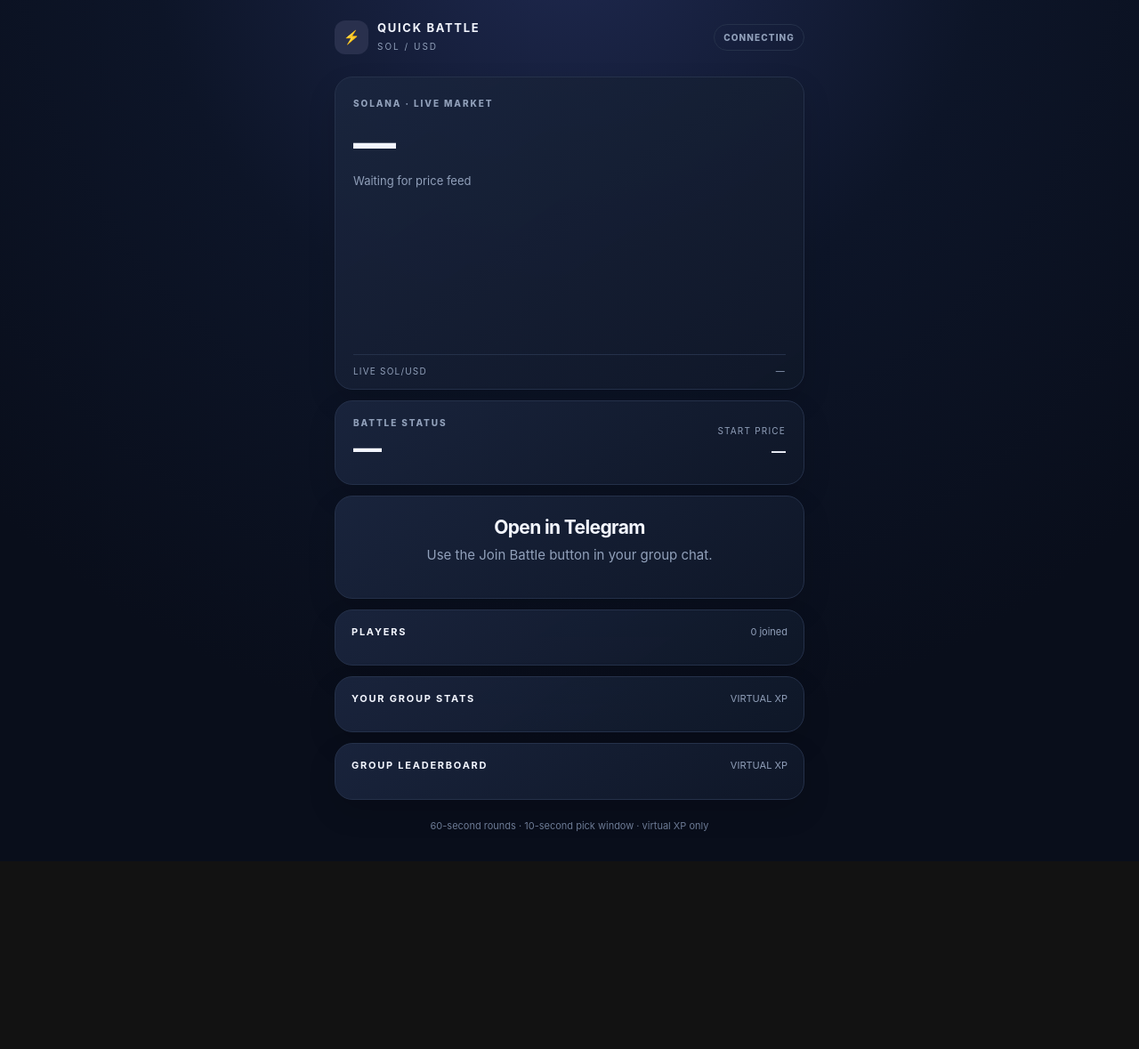
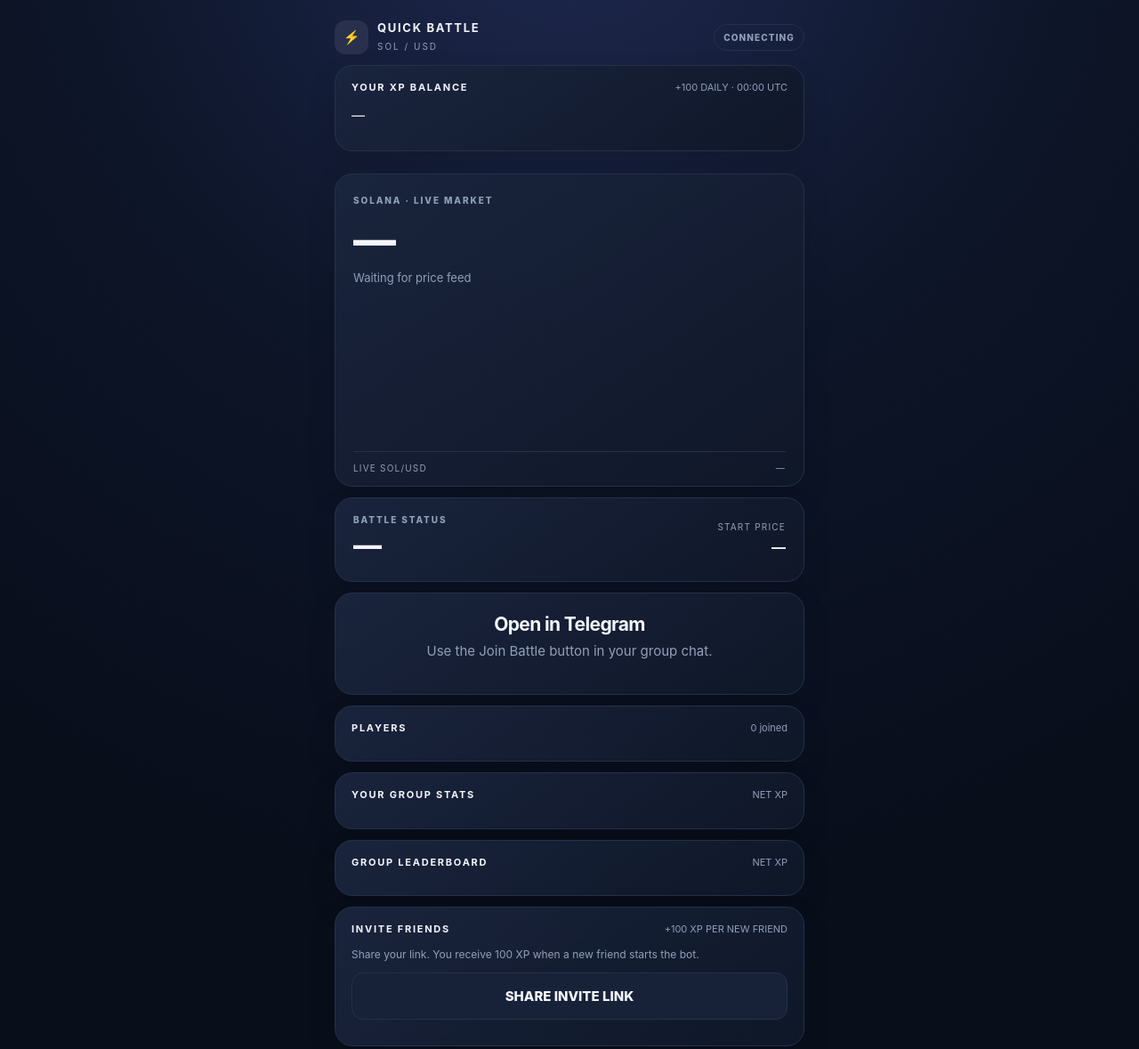
Before and after one commit to tleubayev/kampit, a website: page public/index.html in a window 1280 px wide. Shown: the top 1179 px of the page at 89% size. Before the commit the page ends 968 px from the top, so only its background shows below. Drawn offline with Linux system fonts and the light colour scheme.

Commit message:
Document and present the XP economy

```diff
--- a/public/index.html
+++ b/public/index.html
@@ -2,11 +2,13 @@
 <html lang="en"><head><meta charset="utf-8"><meta name="viewport" content="width=device-width,initial-scale=1,viewport-fit=cover"><meta name="theme-color" content="#0b1020"><title>SOL Quick Battle</title><link rel="stylesheet" href="/style.css"><script src="https://telegram.org/js/telegram-web-app.js"></script><script src="/app.js" defer></script></head>
 <body><main class="shell">
   <header><div class="brand"><span class="bolt">⚡</span><div><strong>QUICK BATTLE</strong><small>SOL / USD</small></div></div><span id="phase" class="pill">CONNECTING</span></header>
+  <section class="panel wallet"><div class="panelHead"><h2>YOUR XP BALANCE</h2><span>+100 DAILY · 00:00 UTC</span></div><div id="balance" class="balance">—</div><div id="stake" class="small"></div></section>
   <section class="hero"><div class="eyebrow">SOLANA · LIVE MARKET</div><div id="price" class="price">—</div><div id="delta" class="delta">Waiting for price feed</div><canvas id="chart" width="600" height="190" aria-label="SOL/USD recent price chart"></canvas><div class="chartFooter"><span>LIVE SOL/USD</span><span id="feedTime">—</span></div></section>
   <section class="clock"><div><div class="eyebrow" id="clockLabel">BATTLE STATUS</div><div id="timer" class="timer">—</div></div><div class="priceBox"><span>START PRICE</span><strong id="startPrice">—</strong></div></section>
   <section id="content" class="content"><p>Connecting to Telegram…</p></section>
-  <section class="panel"><div class="panelHead"><h2>PLAYERS</h2><span id="playerCount">0 joined</span></div><div id="players" class="players"></div></section>
-  <section class="panel"><div class="panelHead"><h2>YOUR GROUP STATS</h2><span>VIRTUAL XP</span></div><div id="myStats" class="statsGrid"></div></section>
-  <section class="panel"><div class="panelHead"><h2>GROUP LEADERBOARD</h2><span>VIRTUAL XP</span></div><div id="leaderboard" class="leaderboard"></div></section>
+  <section class="panel playersPanel"><div class="panelHead"><h2>PLAYERS</h2><span id="playerCount">0 joined</span></div><div id="players" class="players"></div></section>
+  <section class="panel statsPanel"><div class="panelHead"><h2>YOUR GROUP STATS</h2><span>NET XP</span></div><div id="myStats" class="statsGrid"></div></section>
+  <section class="panel leaderboardPanel"><div class="panelHead"><h2>GROUP LEADERBOARD</h2><span>NET XP</span></div><div id="leaderboard" class="leaderboard"></div></section>
+  <section class="panel invite"><div class="panelHead"><h2>INVITE FRIENDS</h2><span>+100 XP PER NEW FRIEND</span></div><p class="small">Share your link. You receive 100 XP when a new friend starts the bot.</p><button class="secondary" onclick="shareInvite()">SHARE INVITE LINK</button><div id="inviteLink" class="inviteLink"></div><div id="referralCount" class="small"></div></section>
   <footer>60-second rounds · 10-second pick window · virtual XP only</footer>
 </main></body></html>
```
